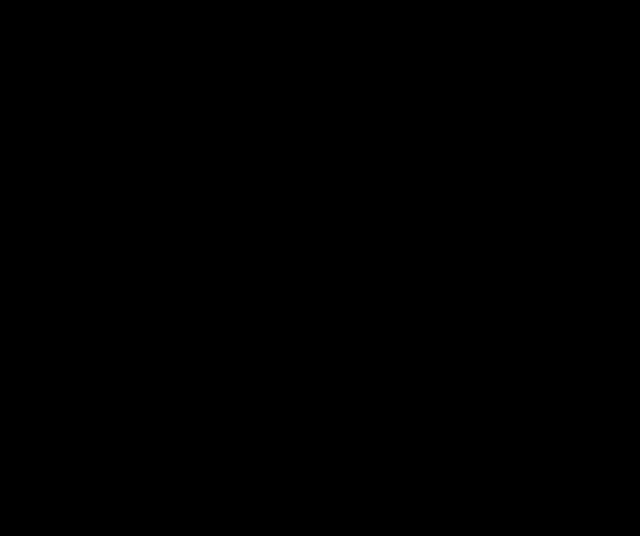
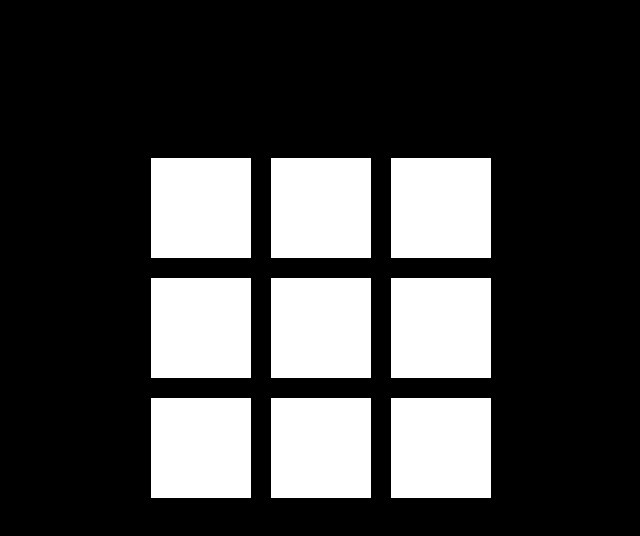
Before and after one commit to Jeal3R5/tic-tac-toe, a plain HTML site: page tic-tac-toe/index.html in a window 1280 px wide. Shown: the whole page, without its empty margins (319-959 px from the left). Drawn offline with Linux system fonts and the light colour scheme.

Commit message:
-adds game board styling

```diff
--- a/tic-tac-toe/css/main.css
+++ b/tic-tac-toe/css/main.css
@@ -1,3 +1,24 @@
 body {
     background-color: black;
   }
+
+
+main {
+    height: 80vh;
+    display: flex;
+    flex-direction: column;
+    justify-content: center;
+    align-items: center;
+}
+
+.game-board {
+    display: grid;
+    grid-template-columns: 100px 100px 100px;
+    gap: 20px;
+}
+
+.square {                     /* class */
+    height: 100px;
+    width: 100px;
+    background-color: white;
+  }
```
